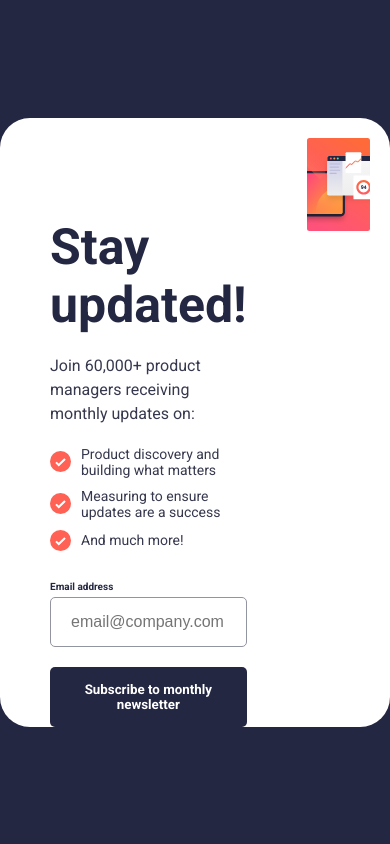
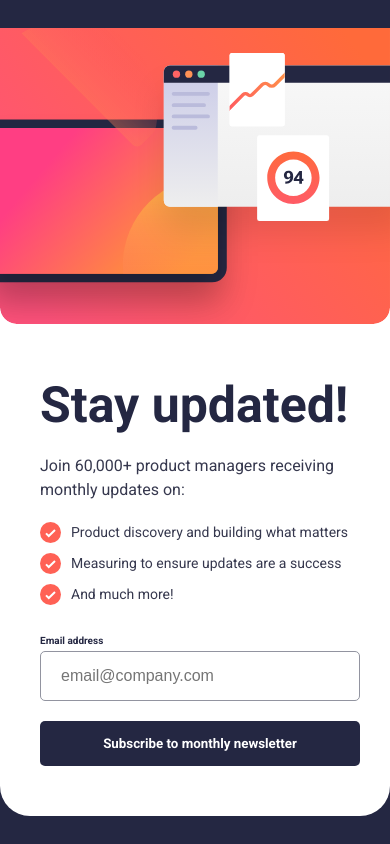
Before and after one commit to jmmaglonzo/Newsletter-sign-up, a plain HTML site: page index.html in a window 390 px wide. Drawn offline with Linux system fonts and the light colour scheme.

Commit message:
add responsive design

```diff
--- a/app.js
+++ b/app.js
@@ -32,4 +32,8 @@ submitBtn.addEventListener("click", () => {
 dismissBtn.addEventListener("click", () => {
   container.classList.toggle("active");
   success.classList.toggle("active");
+  inputField.value = "";
+  inputField.style.borderColor = "#fff";
+  inputField.style.color = "#242742";
+  inputField.style.backgroundColor = "#fff";
 });
--- a/scss/styles.scss
+++ b/scss/styles.scss
@@ -1,14 +1,14 @@
 @import "configs";
 
 .container {
-  display: grid;
-  grid-template-columns: repeat(2, 1fr);
+  display: flex;
   max-width: 80rem;
   width: 100%;
   background-color: $white;
   border-radius: $bRadiusmedium;
 
   .content {
+    flex: 50%;
     padding: 10rem 4rem 0rem 5rem;
     .title {
       font-size: 5rem;
@@ -65,9 +65,10 @@
   }
 
   .main-img {
-    padding: 2rem;
+    flex: 50%;
     img {
       width: 100%;
+      padding: 2rem;
     }
   }
 
@@ -140,3 +141,19 @@
     }
   }
 }
+
+@media only screen and (max-width: 450px) {
+  .container {
+    flex-direction: column-reverse;
+    overflow: hidden;
+    border-top-left-radius: 0;
+    border-top-right-radius: 0;
+    .content {
+      padding: 5rem 3rem 5rem 4rem;
+    }
+    .main-img img {
+      padding: 0;
+      content: url(../assets/images/illustration-sign-up-mobile.svg);
+    }
+  }
+}
```
Also changed, not shown: css/styles.css.
